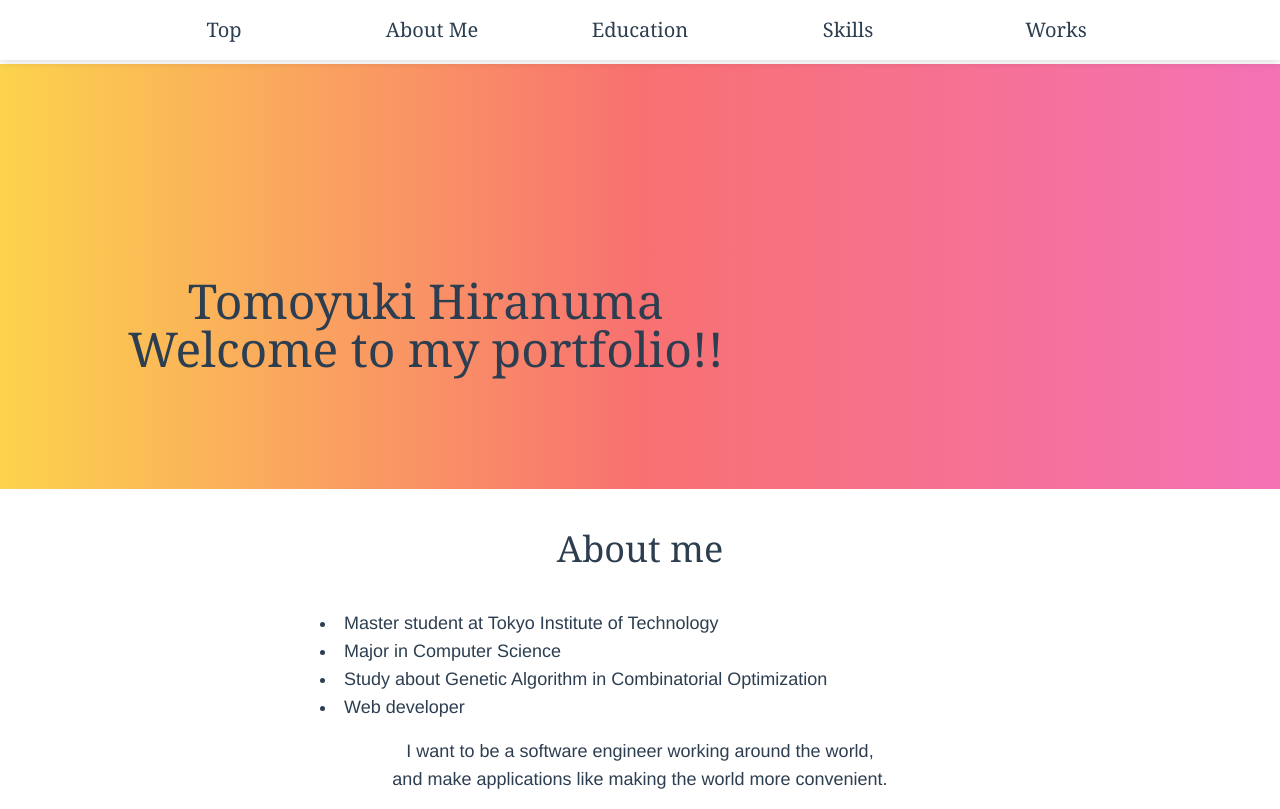
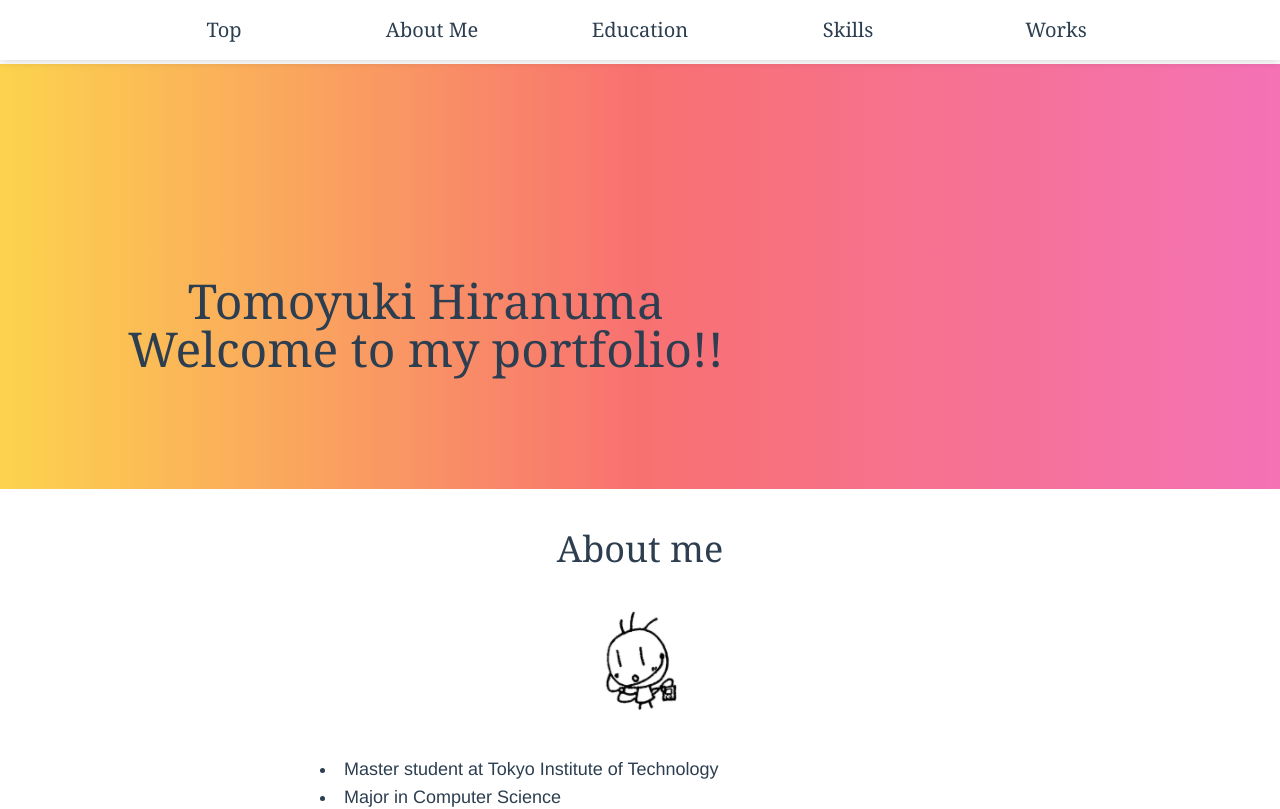
Before and after one commit to tomoyuki-hiranuma/portfolio, a Vue app: page / in a window 1280 px wide. Shown: the top 809 px of the page. Built offline with nearby package versions, Linux system fonts and the light colour scheme.

Commit message:
add top icon

```diff
--- a/src/components/About.vue
+++ b/src/components/About.vue
@@ -1,6 +1,7 @@
 <template>
   <div id="about">
     <p class="text-2xl md:text-4xl my-7 md:my-10 font-serif">About me</p>
+    <img src="/images/icon.png" class="mx-auto" />
     <div class="w-1/2 mx-auto text-sm md:text-lg my-7 md:my-10">
       <div class="">
         <li class="text-left">
```
Also changed, not shown: public/images/icon.png (added).
